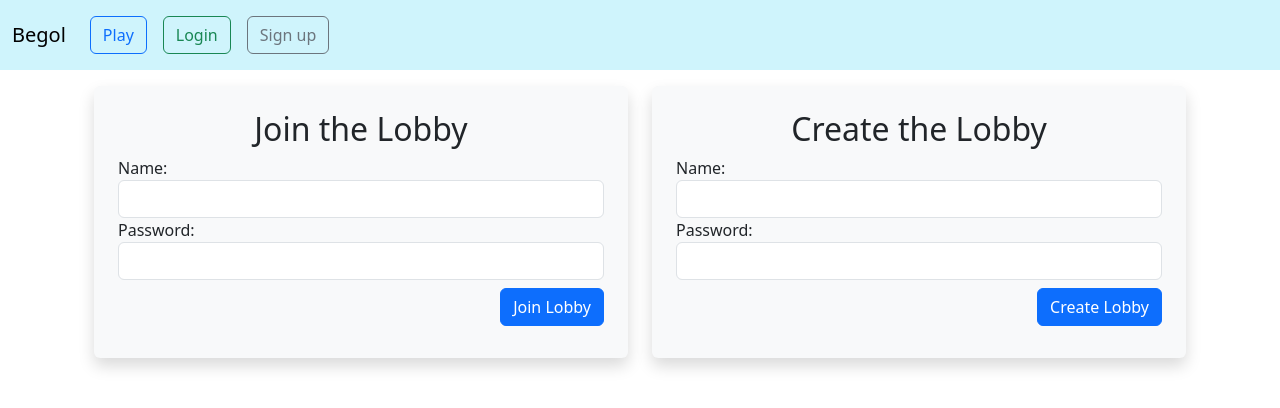
After one commit to seyed0123/Voro, a Django app: template begholplay/base/templates/home_play.html in a window 1280 px wide. The commit adds this page. Shown: the top 408 px of the page. Run offline with Django 5.2, Linux system fonts and the light colour scheme; the template is opened without the code that fills it: values that come from a table or form of the project are taken from there, others are empty.

Commit message:
add and join lobby added

```diff
--- a/begholplay/base/forms.py
+++ b/begholplay/base/forms.py
@@ -1,7 +1,10 @@
+import os
 from django import forms
 from django.contrib.auth.forms import UserCreationForm, AuthenticationForm
+from django.contrib.auth.hashers import make_password, check_password
 from django.contrib.auth.models import User
-from base.models import Player
+
+from base.models import Player, Lobby
 
 
 class SignupForm(UserCreationForm):
@@ -16,7 +19,7 @@ class SignupForm(UserCreationForm):
     def save(self, commit=True):
         user = super().save(commit=commit)
 
-        Player.objects.create(user=user, color='#4169E1')
+        Player.objects.create(user=user)
         return user
 
 
@@ -26,12 +29,86 @@ class LoginForm(AuthenticationForm):
 
 
 class PlayerProfileForm(forms.ModelForm):
+    class Meta:
+        model = Player
+        fields = ['profile_photo', 'favorite_color']
+        widgets = {
+            'favorite_color': forms.Select(attrs={'class': 'form-select'}),
+            'profile_photo': forms.ClearableFileInput(attrs={'class': 'form-control'}),
+        }
+
+    def save(self, commit=True):
+        instance = super(PlayerProfileForm, self).save(commit=False)
+
+        if 'profile_photo' in self.changed_data:
+
+            profile_photo = self.cleaned_data.get('profile_photo')
+            if profile_photo:
+                ext = os.path.splitext(profile_photo.name)[1]
+                new_filename = f'{instance.id}{ext}'
+                instance.profile_photo.save(new_filename, profile_photo, save=False)
+
+        if commit:
+            instance.save()
+
+        return instance
+
+
+class CreateLobbyForm(forms.ModelForm):
+    user = None
 
     class Meta:
-        model = Player
-        fields = ['profile_photo', 'color']
+        model = Lobby
+        fields = ['name', 'password']
+        widgets = {
+            'name': forms.TextInput(attrs={'class': 'form-control'}),
+            'password': forms.PasswordInput(attrs={'class': 'form-control'}),
+        }
 
-    widgets = {
-        'color': forms.Select(attrs={'class': 'form-select'}),
-        'profile_photo': forms.ClearableFileInput(attrs={'class': 'form-control'}),
-    }
+    def save(self, commit=True):
+        lobby = super(CreateLobbyForm, self).save(commit=False)
+        lobby.owner = self.user
+        lobby.password = make_password(lobby.password)
+        if commit:
+            lobby.save()
+        player = Player.objects.get(user=self.user)
+        lobby.players.add(player)
+        if commit:
+            lobby.save()
+        return lobby
+
+
+class JoinLobbyForm(forms.Form):
+    name = forms.CharField(max_length=100, widget=forms.TextInput(attrs={'class': 'form-control'}))
+    password = forms.CharField(max_length=100, required=False,
+                               widget=forms.PasswordInput(attrs={'class': 'form-control'}))
+
+    def clean_password(self):
+        cleaned_data = super().clean()
+        name = cleaned_data.get('name')
+        password = cleaned_data.get("password")
+        try:
+            lobby = Lobby.objects.get(name=name)
+        except Lobby.DoesNotExist:
+            raise forms.ValidationError("Lobby does not exist.")
+
+        if not check_password(password, lobby.password):
+            raise forms.ValidationError("Invalid password.")
+
+        return password
+
+    def clean(self):
+        cleaned_data = super().clean()
+        name = cleaned_data.get('name')
+        password = cleaned_data.get('password')
+
+        try:
+            lobby = Lobby.objects.get(name=name)
+        except Lobby.DoesNotExist:
+            raise forms.ValidationError("Lobby does not exist.")
+
+        if not check_password(password, lobby.password):
+            raise forms.ValidationError("Incorrect password.")
+
+        self.cleaned_data['lobby'] = lobby
+        return cleaned_data
--- /dev/null
+++ b/begholplay/base/game/game_logic.py
@@ -0,0 +1,4 @@
+from ..models import *
+
+def create_new_game(name):
+    game = Lobby.objects.create(name="New Checkers Game",players="")
--- a/begholplay/base/models.py
+++ b/begholplay/base/models.py
@@ -1,10 +1,11 @@
 from django.db import models
 from django.contrib.auth.models import User
 
+
 class Player(models.Model):
     user = models.ForeignKey(to=User, on_delete=models.CASCADE)
-    profile_photo = models.ImageField(upload_to='profile_photos/',null=True, blank=True)
-    color = models.CharField(
+    profile_photo = models.ImageField(upload_to='profile_photos/', null=True, blank=True)
+    favorite_color = models.CharField(
         max_length=20,
         choices=[
             ('#DC143C', 'RED'),
@@ -16,19 +17,34 @@ class Player(models.Model):
             ('#EE82EE', 'VIOLET'),
             ('#F4A460', 'BROWN'),
             ('#00FFFF', 'CYAN'),
-        ]
+        ],
+        default='#4169E1',
     )
 
 
 class Match(models.Model):
-    lobby = models.ForeignKey(to='Lobby',  on_delete=models.CASCADE, null=True)
-    players = models.ManyToManyField(to=Player, default=None)
+    lobby = models.ForeignKey(to='Lobby', on_delete=models.CASCADE, null=False)
     is_finished = models.BooleanField(default=False)
-    creation_date = models.DateTimeField(auto_now_add=True)
+    start_date = models.DateTimeField(auto_now_add=True)
+    current_turn = models.IntegerField()
+    last_active_player = models.IntegerField()
+    board = models.JSONField(null=False)
 
 
 class Lobby(models.Model):
-    owner = models.ForeignKey(to=User, on_delete=models.CASCADE, related_name='+', null=True)
-    users = models.ManyToManyField(to=User, related_name='+')
+    name = models.CharField(max_length=100,unique=True, null=False)
+    password = models.CharField(max_length=100, blank=True, null=True)
+    owner = models.ForeignKey(to=User, on_delete=models.CASCADE, related_name='game_owner', null=False)
+    players = models.ManyToManyField(to=Player, related_name='game_players')
     creation_date = models.DateTimeField(auto_now_add=True)
     is_match_started = models.BooleanField(default=False)
+
+
+class Player_ranking(models.Model):
+    game = models.ForeignKey(Lobby, on_delete=models.CASCADE, related_name='rankings')
+    player = models.ForeignKey(User, on_delete=models.CASCADE, related_name='rankings')
+    rank = models.IntegerField()
+    score = models.IntegerField()
+
+    def __str__(self):
+        return f"{self.player.username} - Rank: {self.rank} in Game: {self.game.name}"
--- a/begholplay/base/templates/base.html
+++ b/begholplay/base/templates/base.html
@@ -44,9 +44,14 @@
     {% if messages %}
         <div class="container mt-3">
             {% for message in messages %}
-                <div class="alert {% if message.tags %}alert-{{ message.tags }}{% else %}alert-info{% endif %}" role="alert">
-                    {{ message }}
-                </div>
+                <div class="alert
+                {% if message.tags == 'error' %}
+                    alert-danger
+                {% else %}
+                    alert-{{ message.tags }}
+                {% endif %}" role="alert">
+                {{ message }}
+            </div>
             {% endfor %}
         </div>
     {% endif %}
--- /dev/null
+++ b/begholplay/base/templates/home_play.html
@@ -0,0 +1,61 @@
+{% extends "base.html" %}
+
+{% block title %}Play{% endblock %}
+
+{% block content %}
+<div class="container mt-3">
+    <div class="row">
+
+        <div class="col-12 col-md-6 mb-3">
+            <div class="shadow p-4 bg-light rounded">
+                <h2 class="text-center text-dark">Join the Lobby</h2>
+                <form method="post">
+                    {% csrf_token %}
+                    <input type="hidden" name="join">
+                    <div class="form-group">
+                        {{ join_form.name.label_tag }}
+                        {{ join_form.name }}
+                    </div>
+                    <div class="form-group">
+                        {{ join_form.password.label_tag }}
+                        {{ join_form.password }}
+                    </div>
+                    <div class="text-end my-2">
+                        <button type="submit" class="btn btn-primary">Join Lobby</button>
+                    </div>
+
+                </form>
+            </div>
+        </div>
+
+
+        <div class="col-12 col-md-6 mb-3">
+            <div class="shadow p-4 bg-light rounded">
+                <h2 class="text-center text-dark">Create the Lobby</h2>
+                <form method="post">
+                    {% csrf_token %}
+                    <input type="hidden" name="create">
+                    <div class="form-group">
+                        {{ create_form.name.label_tag }}
+                        {{ create_form.name }}
+                        {% if create_form.name.errors %}
+                            <div class="alert alert-danger mt-2">
+                                {% for error in create_form.name.errors %}
+                                    <p>{{ error }}</p>
+                                {% endfor %}
+                            </div>
+                        {% endif %}
+                    </div>
+                    <div class="form-group">
+                        {{ create_form.password.label_tag }}
+                        {{ create_form.password }}
+                    </div>
+                    <div class="text-end my-2">
+                        <button type="submit" class="btn btn-primary">Create Lobby</button>
+                    </div>
+                </form>
+            </div>
+        </div>
+    </div>
+</div>
+{% endblock %}
--- a/begholplay/base/templates/index.html
+++ b/begholplay/base/templates/index.html
@@ -4,17 +4,17 @@
 
 {% block content %}
     <div class="container my-5 text-center">
-        <div class="row bg-success-subtle p-3 m-3">
+        <div class="row bg-success-subtle p-3 m-3 rounded shadow">
             <div class="fs-1 m-3">
                 Begol
             </div>
-            <div class="fs-3 bg-warning-subtle p-3">
+            <div class="fs-3 shadow p-4 bg-light rounded 🤤">
                 Golo Ghabl An Tagolo
             </div>
             <div>
                 img
             </div>
-            <a href="{% url 'logout' %}" ><button class="btn btn-danger">Lets Play</button></a>
+            <a href="{% url 'play' %}" ><button class="btn btn-danger">Lets Play</button></a>
         </div>
 
     </div>
--- a/begholplay/base/urls.py
+++ b/begholplay/base/urls.py
@@ -8,5 +8,6 @@ urlpatterns = [
     path('', views.index, name='index'),
     path('profile/', views.profile, name='profile'),
     path('play/', views.play, name='play'),
+    path('lobby/<int:pk>/', views.lobby_detail, name='lobby_detail'),
 
 ]
```
Also changed, not shown: begholplay/base/templates/profile.html (+20 -13 lines), begholplay/base/views.py (+44 -7 lines), begholplay/base/migrations/0005_rename_creation_date_match_start_date_and_more.py (added), begholplay/base/migrations/0006_lobby_password_alter_lobby_name_and_more.py (added).
